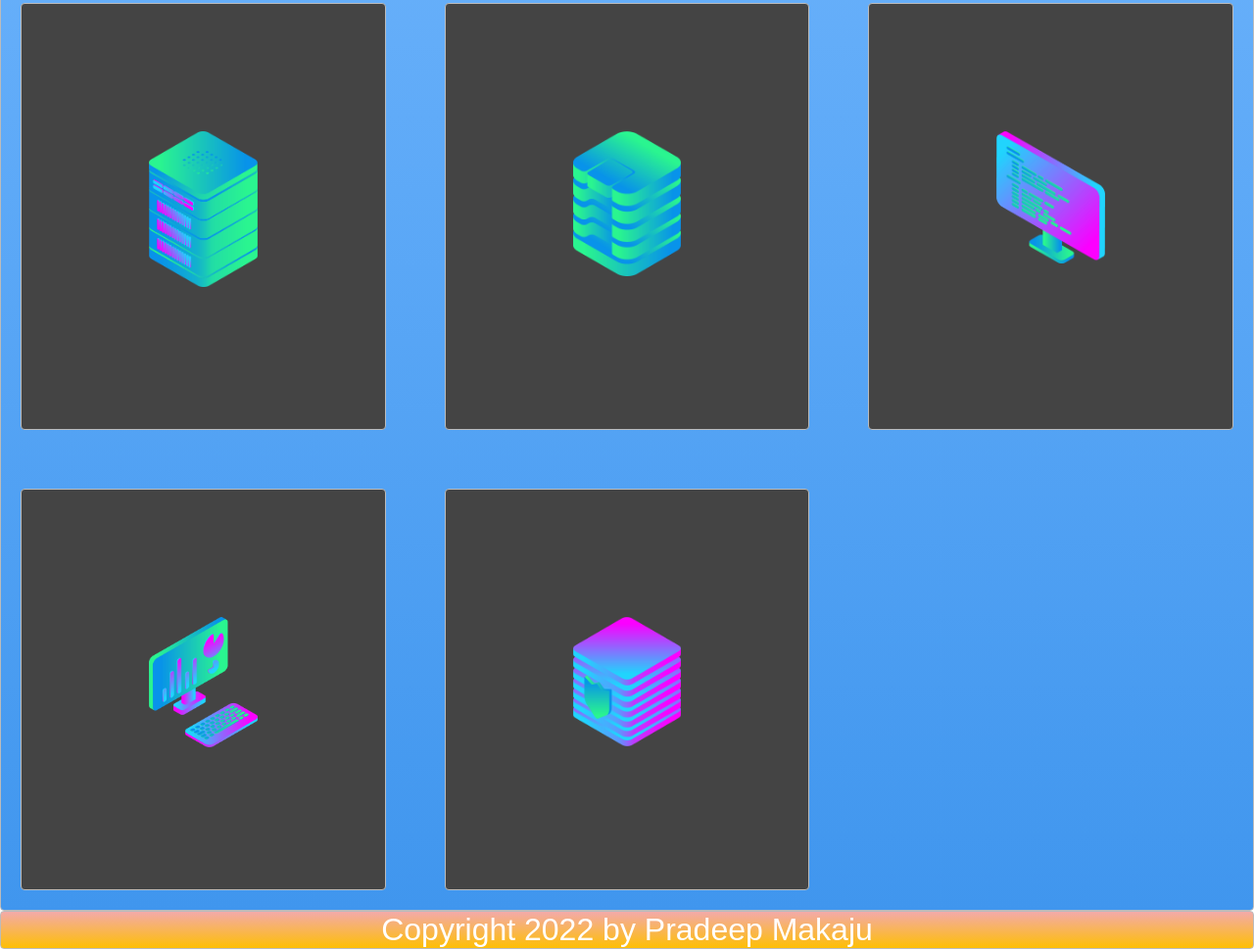
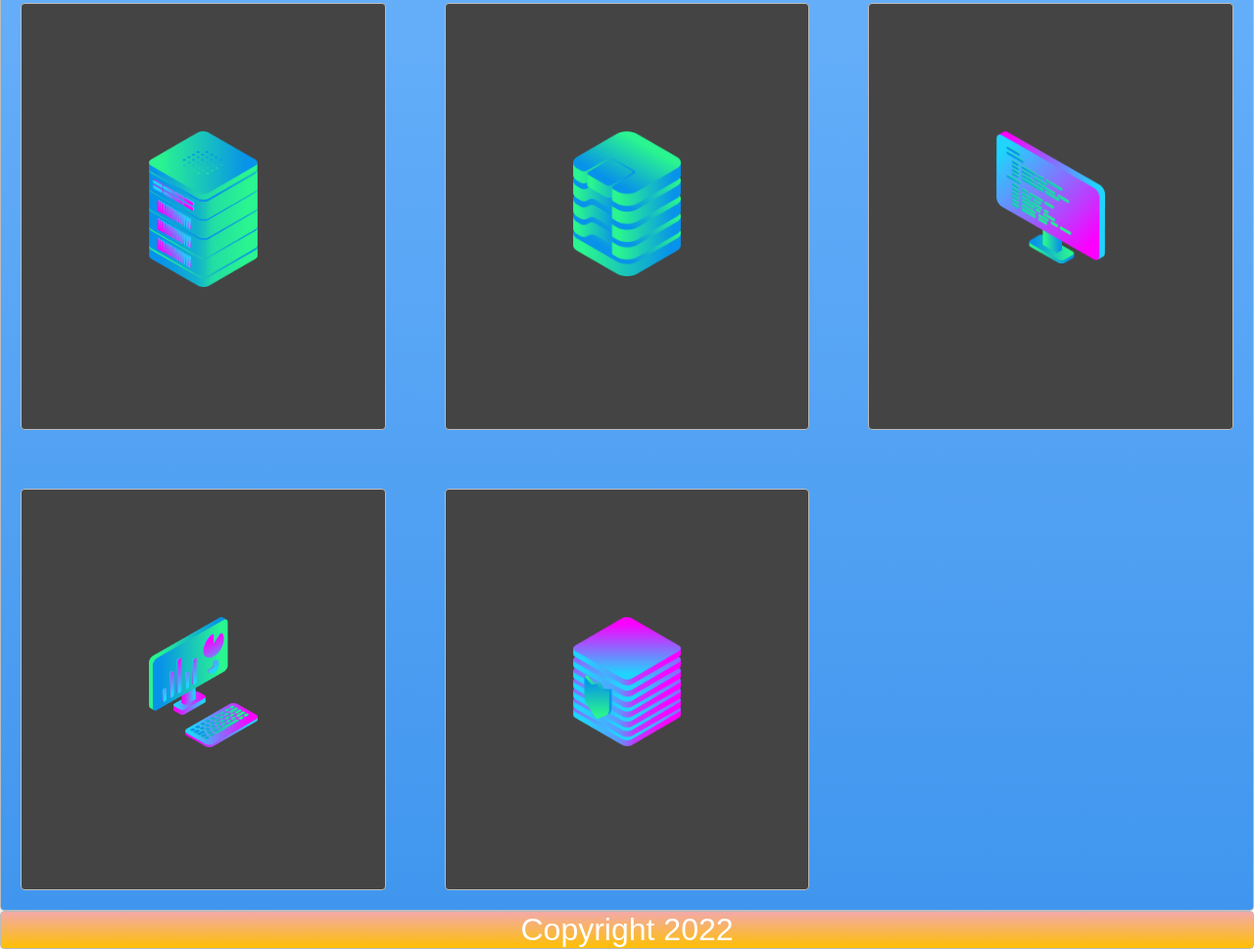
Before and after one commit to Pmakaju/Website-Template, a plain HTML site: page index.html in a window 1280 px wide. Shown: the part 1081-2050 px from the top of the page at 98% size. Drawn offline with Linux system fonts and the light colour scheme.

Commit message:
Name removal

```diff
--- a/index.html
+++ b/index.html
@@ -24,6 +24,6 @@
     <div class="box zone"><img src="./img/desktop_analytics_2.png"></div>
     <div class="box zone"><img src="./img/server_safe_2.png"></div>
     </div>
-  <footer class="zone yellow">Copyright 2022 by Pradeep Makaju</footer>
+  <footer class="zone yellow">Copyright 2022 </footer>
 </body>
 </html>
```
